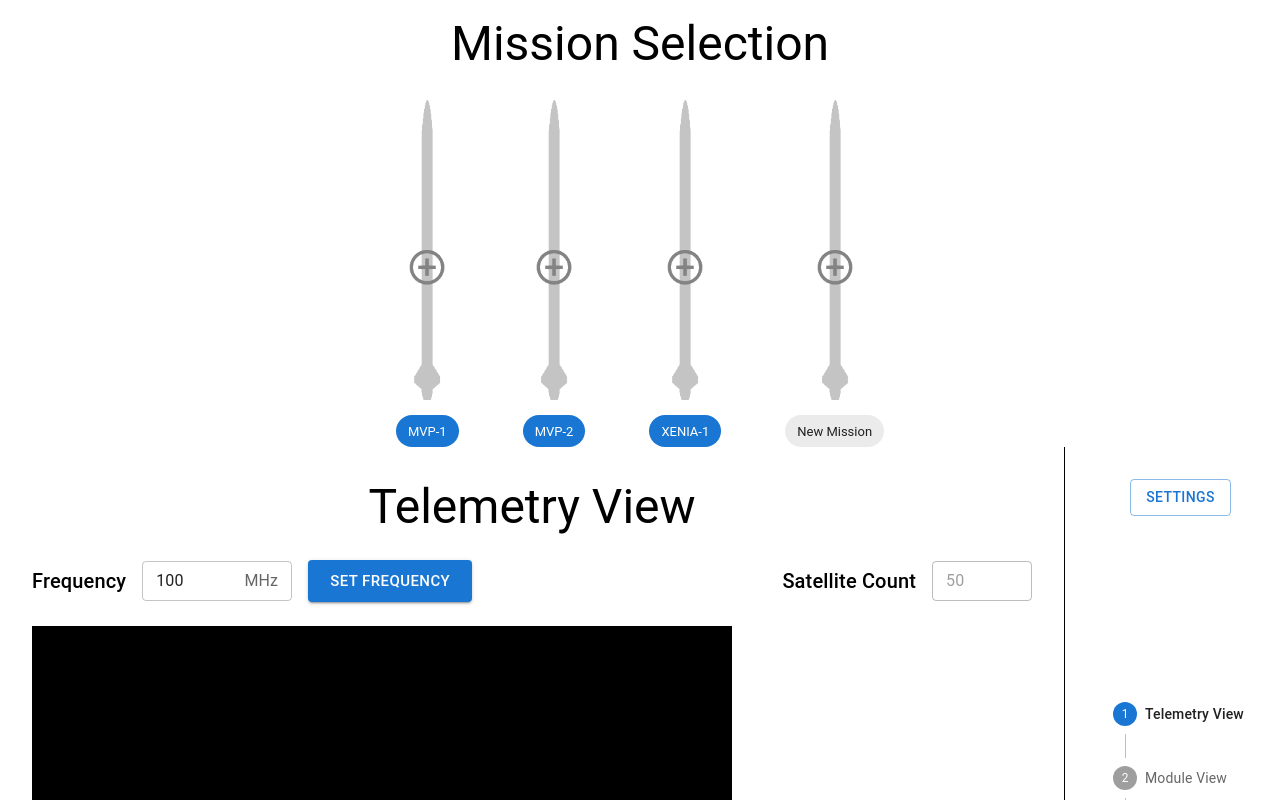
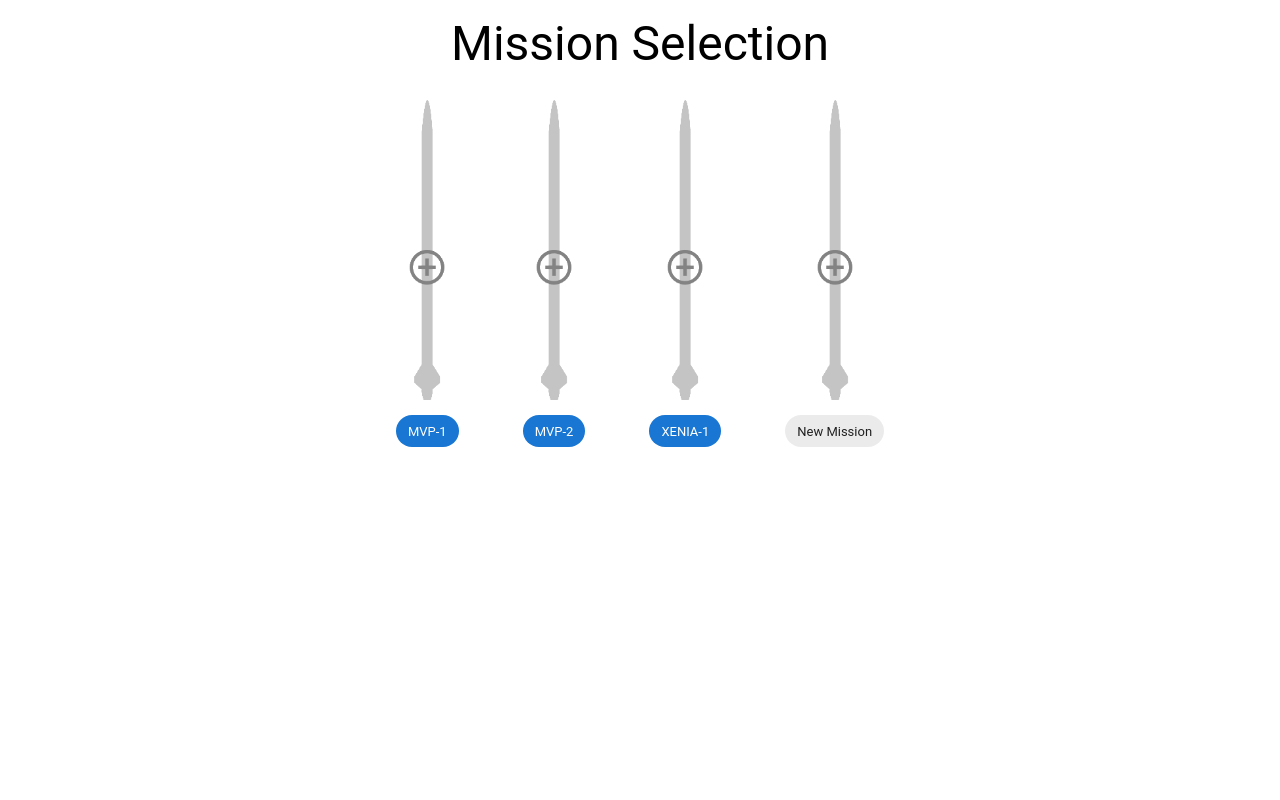
Before and after one commit to klemie/Ground-Support, a React (Create React App) app in the folder client/: page / in a window 1280 px wide. Shown: the top 800 px of the page. Built offline with nearby package versions, Linux system fonts and the light colour scheme.

Commit message:
Added state change between various views

```diff
--- a/client/src/root/App.tsx
+++ b/client/src/root/App.tsx
@@ -1,4 +1,4 @@
-import React from "react";
+import React, { useState } from "react";
 import "./App.css";
 import { Grid } from "@mui/material";
 
@@ -7,11 +7,19 @@ import UtilitiesView from "../views/utilities-view";
 import MissionSelectionView from "../views/missionSelection-view";
 
 function App() {
+
   // useState for currentView
+  const [currentView, setCurrentView]=useState("Mission_Selection")
+
+  const updateView = (viewName: string) => {
+    setCurrentView(viewName)
+  }
+
   return (
     <div className="App">
-      <MissionSelectionView />
+      { currentView == "Mission_Selection" && <MissionSelectionView setCurrentView={updateView}/> }
 
+      { currentView == "Active_Mission" &&
         <Grid
           container
           spacing={2}
@@ -30,9 +38,10 @@ function App() {
             xs={2}
             borderLeft="1px solid"
           >
-          <UtilitiesView />
+            <UtilitiesView setCurrentView={updateView}/>
           </Grid>
         </Grid>
+      }
     </div>
   );
 }
--- a/client/src/views/missionSelection-view.tsx
+++ b/client/src/views/missionSelection-view.tsx
@@ -13,7 +13,11 @@ interface Mission {
   image: String;
 }
 
-export default function MissionSelectionView() {
+interface MissionSelectProps {
+  setCurrentView: (viewName: string) => void;
+}
+
+export default function MissionSelectionView(props: MissionSelectProps) {
 
   const dummyMissionData: Mission[] = [
     {
@@ -41,18 +45,20 @@ export default function MissionSelectionView() {
   },[])
 
   function addNewMission () {
+    props.setCurrentView("Active_Mission");
     console.log("Adding new mission...")
   }
 
   function setMission (data: Mission)  {
+    props.setCurrentView("Active_Mission");
     console.log("Setting Mission to:", data)
   }
 
   const missions = missionData.map((data: Mission)=>{
     return <div key={data.id.toString()}>
-      <Stack direction="column" spacing={1}>
+      <Stack direction="column" spacing={1} onClick={() => setMission(data)}>
         <img src={addRocket} alt="Mission" width={40}></img>
-        <Chip label={data.name} color="primary" onClick={() => setMission(data)}/>
+        <Chip label={data.name} color="primary"/>
       </Stack>
     </div>
   })
--- a/client/src/views/utilities-view.tsx
+++ b/client/src/views/utilities-view.tsx
@@ -3,7 +3,11 @@ import { Button, Grid } from "@mui/material";
 import VerticalStepper from "../components/VerticalStepper";
 import SettingsDialog from "../components/SettingsDialog";
 
-const UtilitiesView = () => {
+interface UtilitiesProps {
+  setCurrentView: (viewName: string) => void;
+}
+
+const UtilitiesView = (props: UtilitiesProps) => {
 
   /* For opening and closing the settings dialog:*/
   const [isOpen, setIsOpen] = React.useState(false);
@@ -40,6 +44,7 @@ const UtilitiesView = () => {
             fullWidth={true}
             variant="contained"
             color="error"
+            onClick={() => props.setCurrentView("Mission_Selection")}
           >
             End Mission
           </Button>
```
Lines whose indentation alone changed are shown as unchanged.
